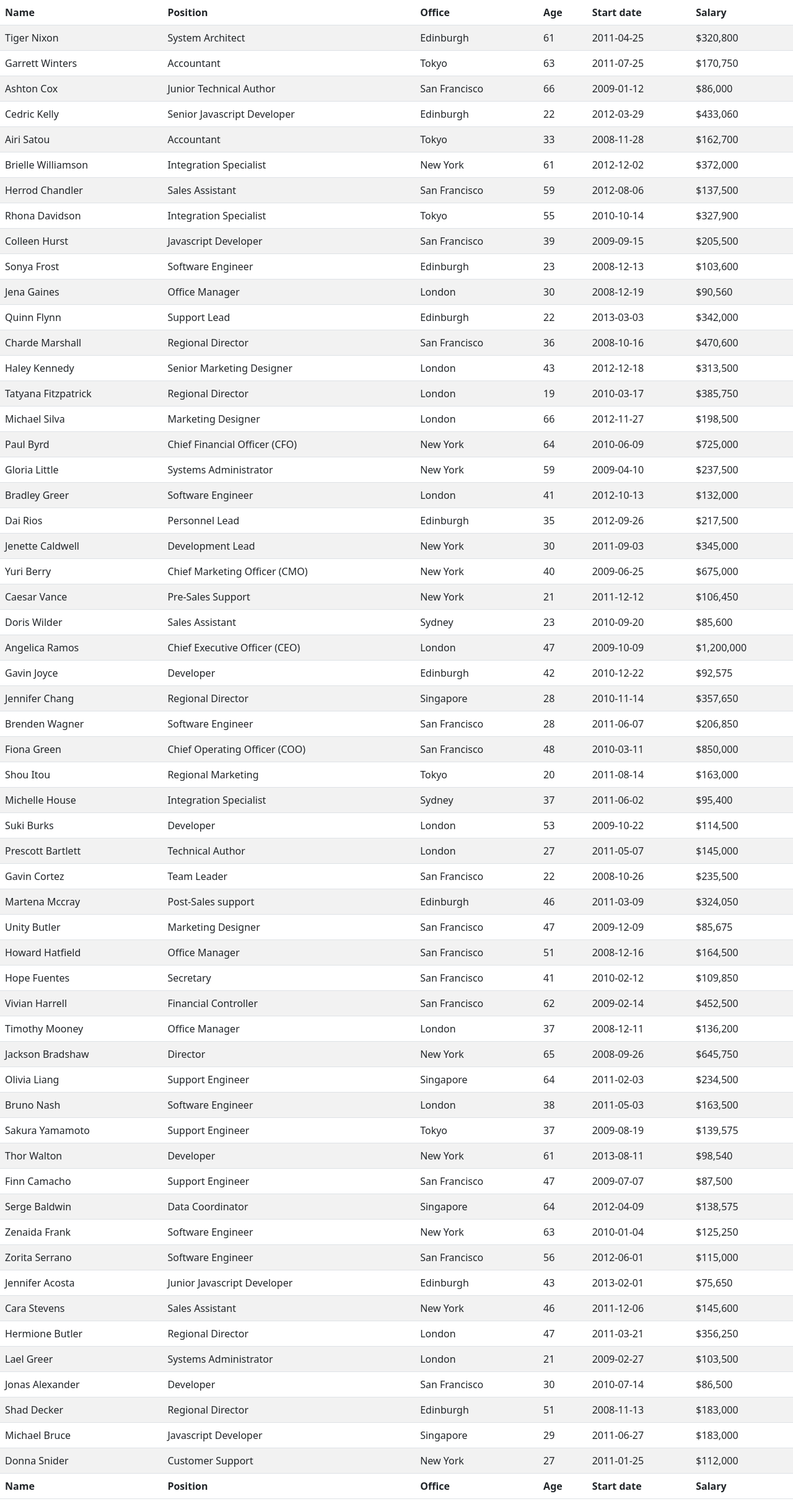
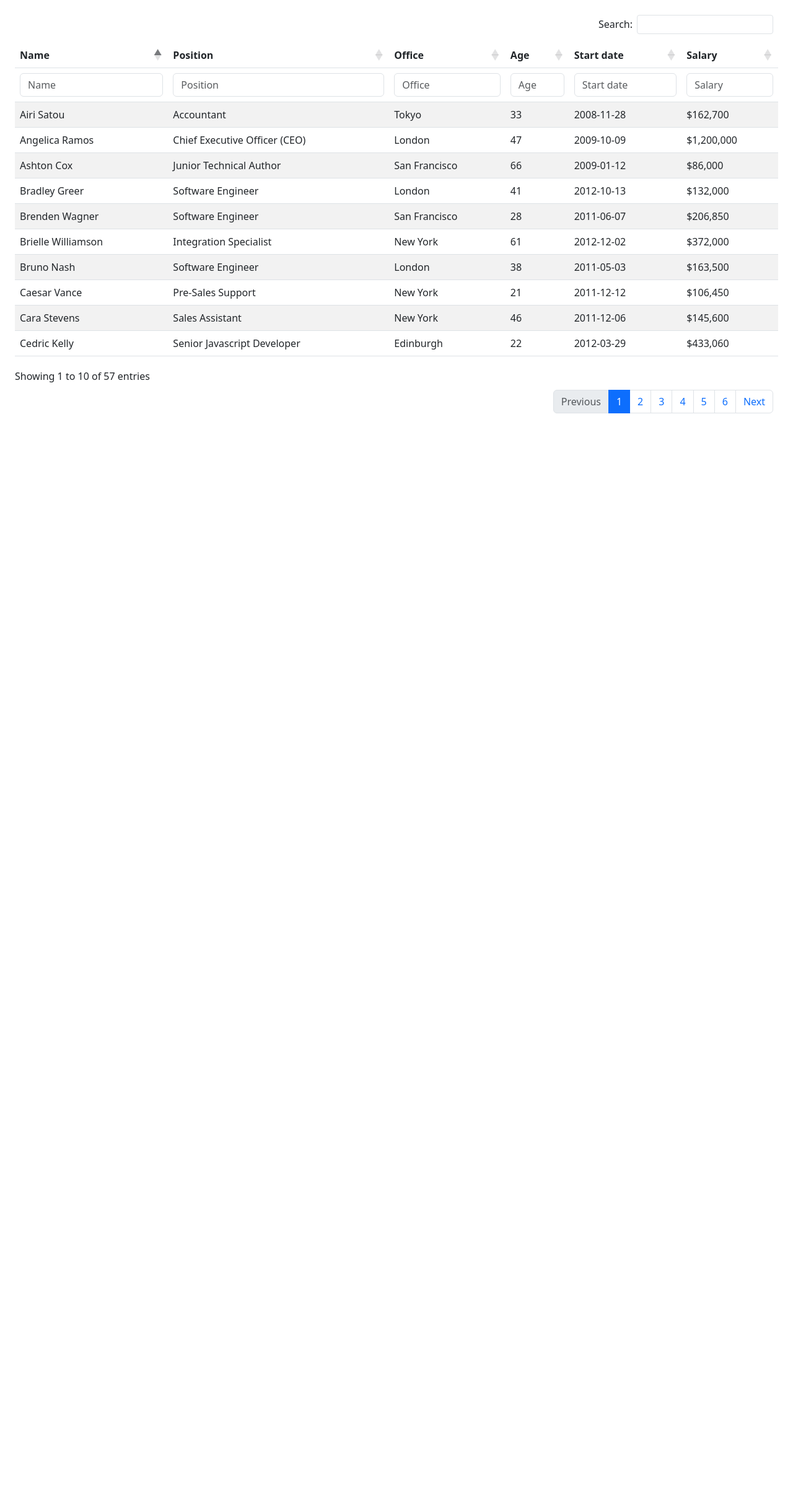
Before and after one commit to PaulSong213/milktea-commerce, a PHP site: page /inventory/productTable.php in a window 1280 px wide. Shown: the whole page at 62% size. After the commit the page ends 667 px from the top, so only its background shows below. Run offline with PHP 8.4, Linux system fonts and the light colour scheme; some libraries are stand-ins or nearby versions.

Commit message:
Fix product table

```diff
--- a/inventory/productTable.php
+++ b/inventory/productTable.php
@@ -5,15 +5,12 @@
     <title></title>
     <meta charset="UTF-8">
     <meta name="viewport" content="width=device-width, initial-scale=1">
-    <link href="https://cdnjs.cloudflare.com/ajax/libs/twitter-bootstrap/5.3.0/css/bootstrap.min.css" rel="stylesheet">
-    <link href="https://cdn.datatables.net/1.13.6/css/dataTables.bootstrap5.min.css" rel="stylesheet">
-    <link href="https://code.jquery.com/jquery-3.7.0.js" rel="stylesheet">
-    <link href="https://cdn.datatables.net/1.13.6/js/jquery.dataTables.min.js" rel="stylesheet">
-    <link href="https://cdn.datatables.net/1.13.6/js/dataTables.bootstrap5.min.js" rel="stylesheet">
+    <link rel="stylesheet" href="https://cdnjs.cloudflare.com/ajax/libs/twitter-bootstrap/5.3.0/css/bootstrap.min.css">
+    <link rel="stylesheet" href="https://cdn.datatables.net/1.13.6/css/dataTables.bootstrap5.min.css">
 </head>
 
 <body>
-   <div class = "table">
+    <div class="table py-3 px-4">
         <table id="example" class="table table-striped" style="width:100%">
             <thead>
                 <tr>
@@ -483,21 +480,99 @@
                     <td>$112,000</td>
                 </tr>
             </tbody>
-        <tfoot>
-            <tr>
-                <th>Name</th>
-                <th>Position</th>
-                <th>Office</th>
-                <th>Age</th>
-                <th>Start date</th>
-                <th>Salary</th>
-            </tr>
-        </tfoot>
         </table>
     </div>
 
+    <script src="https://code.jquery.com/jquery-3.7.0.js"></script>
+    <script src="https://cdn.datatables.net/1.13.6/js/jquery.dataTables.min.js"></script>
+    <script src="https://cdn.datatables.net/1.13.6/js/dataTables.bootstrap5.min.js"></script>
+    <script src="https://cdn.datatables.net/buttons/2.4.1/js/dataTables.buttons.min.js"></script>
+    <script src="https://cdnjs.cloudflare.com/ajax/libs/jszip/3.10.1/jszip.min.js"></script>
+    <script src="https://cdnjs.cloudflare.com/ajax/libs/pdfmake/0.1.53/pdfmake.min.js"></script>
+    <script src="https://cdnjs.cloudflare.com/ajax/libs/pdfmake/0.1.53/vfs_fonts.js"></script>
+    <script src="https://cdn.datatables.net/buttons/2.4.1/js/buttons.html5.min.js"></script>
+    <script src="https://cdn.datatables.net/buttons/2.4.1/js/buttons.print.min.js"></script>
     <script>
-        new DataTable('#example');
+        $(document).ready(function() {
+
+            $('#example thead tr')
+                .clone(true)
+                .addClass('filters')
+                .appendTo('#example thead');
+
+            $('#example').DataTable({
+                orderCellsTop: true,
+                fixedHeader: true,
+                responsive: true,
+                autoFill: true,
+                dom: 'Bfrtip',
+                buttons: [{
+                        extend: 'excelHtml5',
+                        className: 'btn btn-success'
+                    },
+                    {
+                        extend: 'pdfHtml5',
+                        className: 'btn btn-primary'
+                    },
+                    {
+                        extend: 'print',
+                        className: 'btn border border-info'
+                    },
+                ],
+                initComplete: function() {
+                    var api = this.api();
+
+                    // For each column
+                    api
+                        .columns()
+                        .eq(0)
+                        .each(function(colIdx) {
+                            // Set the header cell to contain the input element
+                            var cell = $('.filters th').eq(
+                                $(api.column(colIdx).header()).index()
+                            );
+                            var title = $(cell).text();
+                            $(cell).html('<input type="text" class="form-control" placeholder="' +
+                                title + '" />');
+
+                            // On every keypress in this input
+                            $(
+                                    'input',
+                                    $('.filters th').eq($(api.column(colIdx).header()).index())
+                                )
+                                .off('keyup change')
+                                .on('change', function(e) {
+                                    // Get the search value
+                                    $(this).attr('title', $(this).val());
+                                    var regexr =
+                                        '({search})'; //$(this).parents('th').find('select').val();
+
+                                    var cursorPosition = this.selectionStart;
+                                    // Search the column for that value
+                                    api
+                                        .column(colIdx)
+                                        .search(
+                                            this.value != '' ?
+                                            regexr.replace('{search}', '(((' + this.value +
+                                                ')))') :
+                                            '',
+                                            this.value != '',
+                                            this.value == ''
+                                        )
+                                        .draw();
+                                })
+                                .on('keyup', function(e) {
+                                    e.stopPropagation();
+
+                                    $(this).trigger('change');
+                                    $(this)
+                                        .focus()[0]
+                                        .setSelectionRange(cursorPosition, cursorPosition);
+                                });
+                        });
+                },
+            });
+        });
     </script>
 </body>
 
```
Lines whose indentation alone changed are shown as unchanged.
